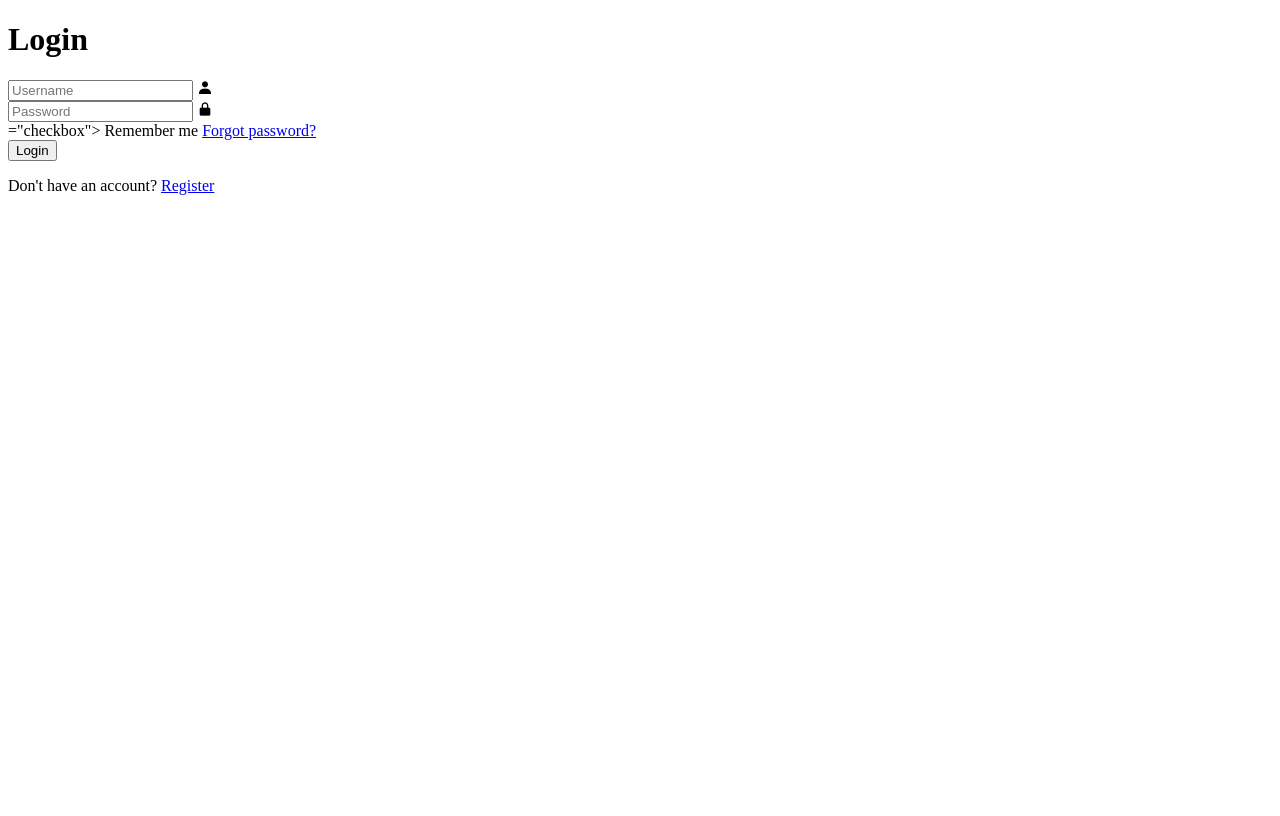
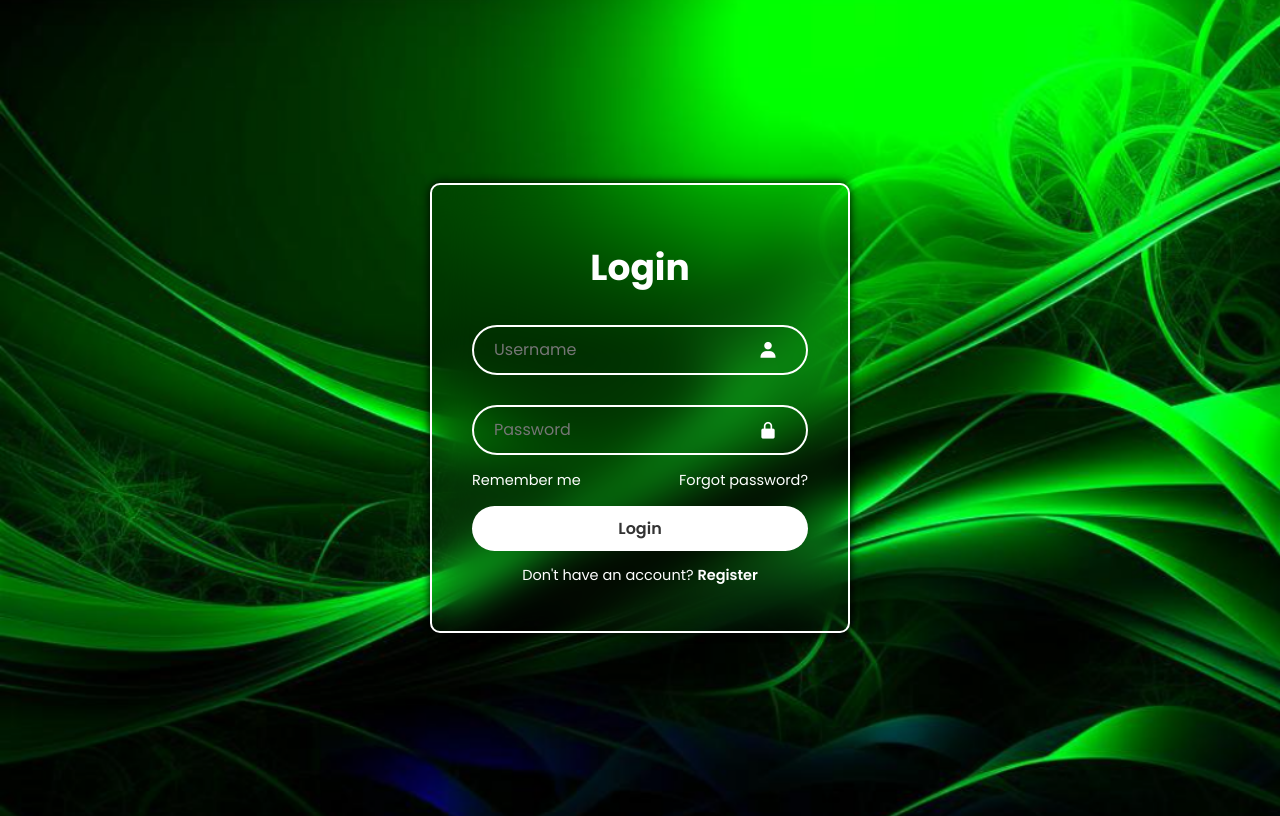
Before and after one commit to Muhammadsodiq263/yangi-prayekt, a plain HTML site: page index.html in a window 1280 px wide. Drawn offline with nearby package versions, Linux system fonts and the light colour scheme.

```diff
--- a/css/stayles.css
+++ b/css/stayles.css
@@ -12,7 +12,7 @@ body{
   justify-content: center;
   align-items: center;
   min-height: 100vh;
-  background: url(../img/pngtree-powder-smoke-colorful-background-image_2164096.jpg) no-repeat;
+  background: url(img/16931478991553416.png) no-repeat;
   background-size: cover;
 background-position:center ;
 
--- a/index.html
+++ b/index.html
@@ -4,7 +4,7 @@
   <meta charset="UTF-8">
   <meta name="viewport" content="width=device-width, initial-scale=1.0">
   <title>Credit Card Ui Design</title>
-  <link rel="stylesheet" href="css/style.css">
+<link rel="stylesheet" href="./css/stayles.css">
   <link href='https://unpkg.com/boxicons@2.1.4/css/boxicons.min.css' rel='stylesheet'>
 </head>
 <body>
@@ -23,7 +23,7 @@
 
     </div>
     <div class="remember-forgot">
-      <label></input ture>="checkbox"> Remember me</label>
+      <label></input ture="checkbox"> Remember me</label>
       <a href="#">Forgot password?</a>
 
     </div>
```
Also changed, not shown: css/img/16931478991553416.png (added).
